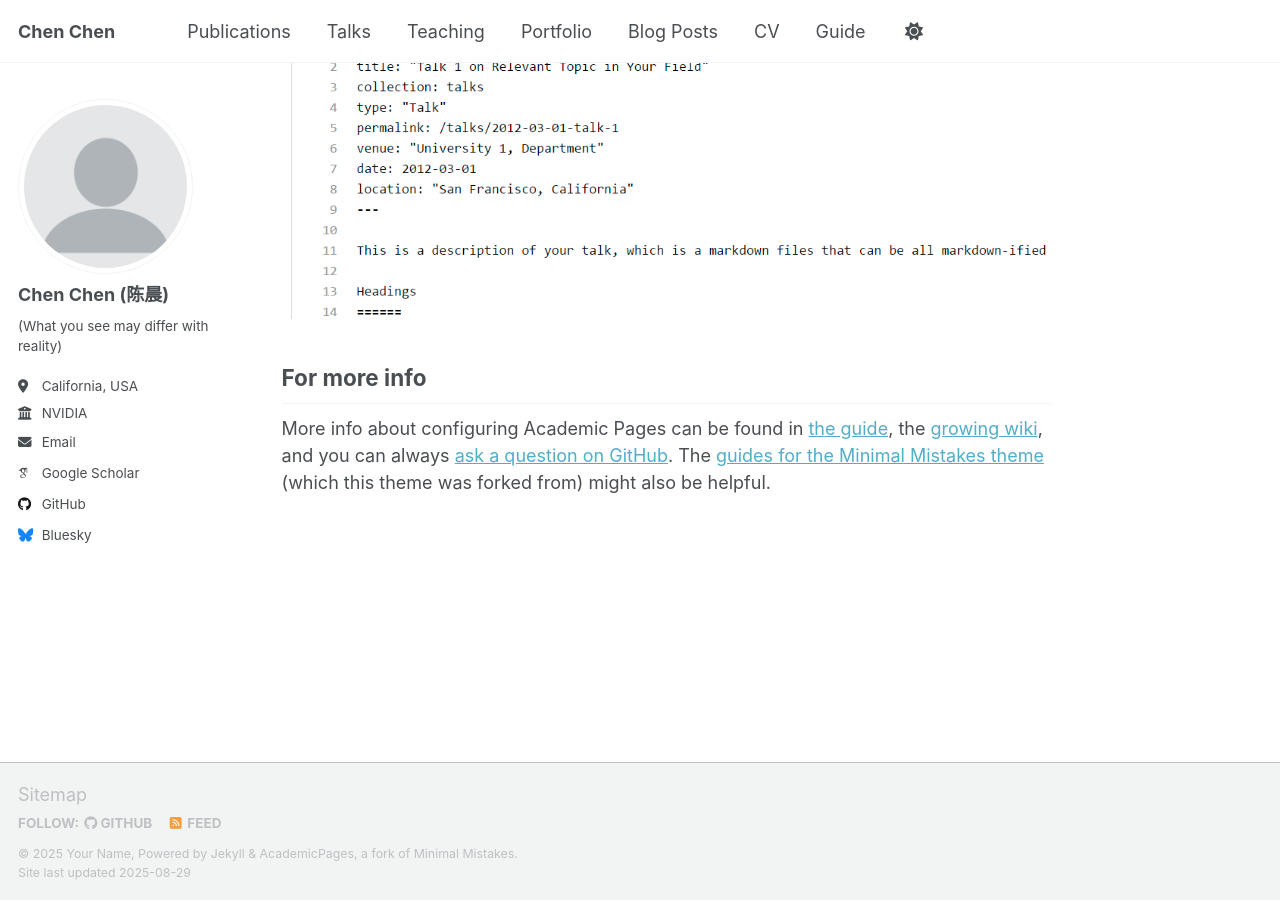
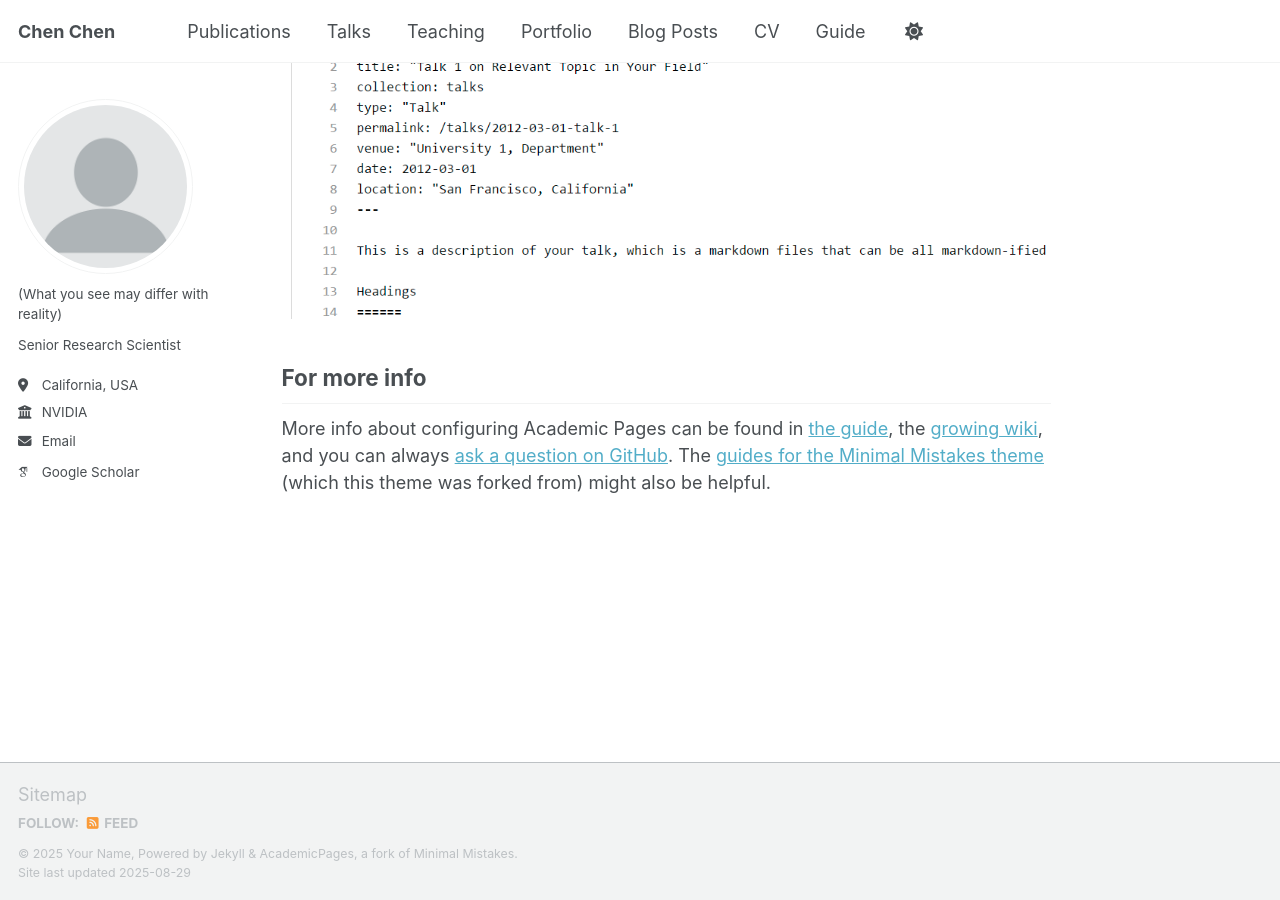
Before and after one commit to cchen1436/cchen1436.github.io, a Jekyll site: the page built from _pages/about.md, in a window 1280 px wide and 900 px high, scrolled down 2880 px. Built offline with Jekyll 4.4.1, drawn with Linux system fonts in a browser that asks for light colours; some web fonts are replaced; a script that is not in the unit is left out.

Commit message:
Update _config.yml

```diff
--- a/_config.yml
+++ b/_config.yml
@@ -23,9 +23,9 @@ repository               : "academicpages/academicpages.github.io"
 author:
   # Biographic information
   avatar           : "profile.png"
-  name             : "Chen Chen (陈晨)"
-  pronouns         : # example: "she/her"
-  bio              : "(What you see may differ with reality)"
+  name             : #"Chen Chen (陈晨)"
+  pronouns         : "(What you see may differ with reality)"
+  bio              : "Senior Research Scientist"
   location         : "California, USA"
   employer         : "NVIDIA"
   uri              : # URL
@@ -47,13 +47,13 @@ author:
   bitbucket        : # Username - Update with your username on the site
   codepen          : # Username
   dribbble         : # Username
-  github           : "academicpages"
+  github           : # URL
   kaggle           : # Username
   stackoverflow    : # User number or user number and name (i.e., use "1" or "1/jeff-atwood")
 
   # Social media
   artstation       : # Username
-  bluesky          : "bsky.app" # Replace this with you Bluesky username
+  bluesky          : # URL # Replace this with you Bluesky username
   facebook         : # Username
   flickr           : # Username
   foursquare       : # Username
```
